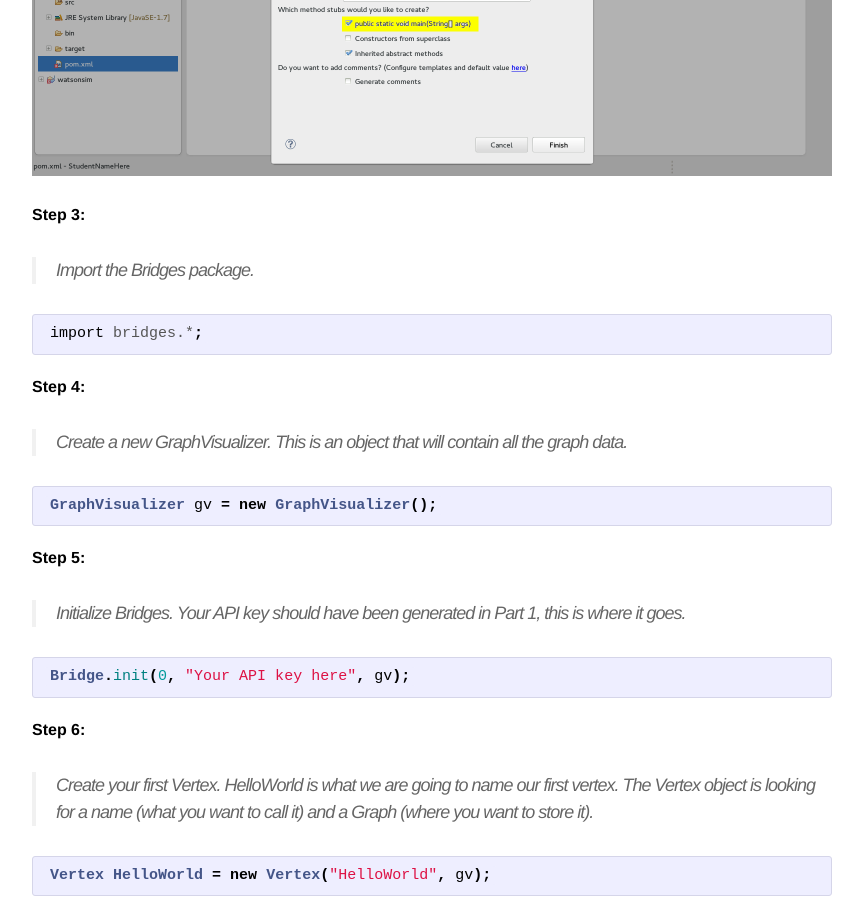
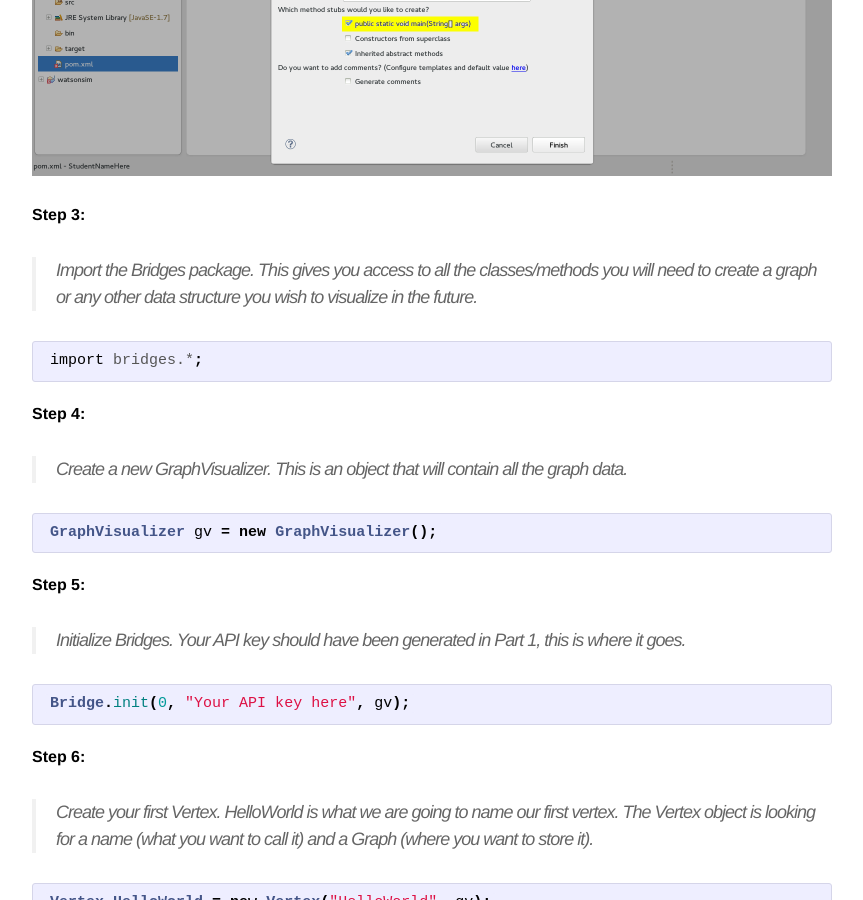
Before and after one commit to Dismembered/Dismembered.github.io, a Jekyll site: the page built from _posts/2014-06-23-HelloWorld-Tutorial_part2.markdown, in a window 1280 px wide and 900 px high, scrolled down 1287 px. Shown: the whole window, without its empty margins (208-1071 px from the left). Built offline with Jekyll 4.4.1, drawn with Linux system fonts in a browser that asks for light colours.

Commit message:
Update 2014-06-23-HelloWorld-Tutorial_part2.markdown

```diff
--- a/_posts/2014-06-23-HelloWorld-Tutorial_part2.markdown
+++ b/_posts/2014-06-23-HelloWorld-Tutorial_part2.markdown
@@ -21,7 +21,7 @@ categories: jekyll update
 
 **Step 3:**
 
-> Import the Bridges package.
+> Import the Bridges package. This gives you access to all the classes/methods you will need to create a graph or any other data structure you wish to visualize in the future.
 
 {% highlight java  %}
 
```
